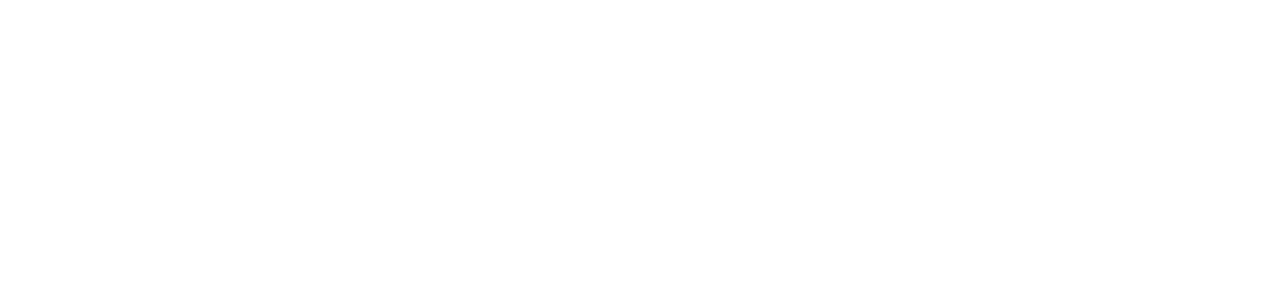
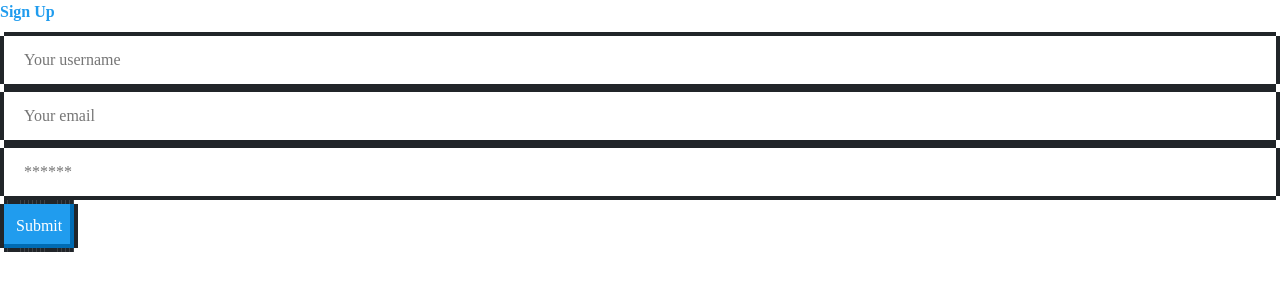
Before and after one commit to imjord/wayo, a React (Create React App) app in the folder client/: page / in a window 1280 px wide. Shown: the top 300 px of the page. Built offline with nearby package versions, Linux system fonts and the light colour scheme.

Commit message:
working on signup page- added auth file

```diff
--- a/client/package.json
+++ b/client/package.json
@@ -4,6 +4,7 @@
   "private": true,
   "proxy": "http://localhost:3001",
   "dependencies": {
+    "@apollo/client": "^3.4.13",
     "@apollo/react-hooks": "^4.0.0",
     "@material-ui/core": "^4.12.3",
     "@material-ui/icons": "^4.11.2",
--- a/client/src/App.js
+++ b/client/src/App.js
@@ -1,7 +1,7 @@
 import React from 'react';
 import { BrowserRouter as Router, Route, Switch } from 'react-router-dom';
 import { ApolloProvider, ApolloClient, InMemoryCache, createHttpLink} from '@apollo/client';
-
+import SignUp from './pages/Signup';
 
 function App() {
 const httpLink = createHttpLink({
@@ -18,6 +18,7 @@
     <ApolloProvider client={client}>
       <Router>
       <div>
+        <SignUp> </SignUp>
       <Switch>
 
           </Switch>
--- a/client/src/index.css
+++ b/client/src/index.css
@@ -1,10 +1,10 @@
 body {
   margin: 0;
-  font-family: -apple-system, BlinkMacSystemFont, 'Segoe UI', 'Roboto', 'Oxygen',
+   font-family: 'Press Start'; /* -apple-system, BlinkMacSystemFont, 'Press Start 2P', 'Segoe UI', 'Roboto', 'Oxygen',
     'Ubuntu', 'Cantarell', 'Fira Sans', 'Droid Sans', 'Helvetica Neue',
     sans-serif;
   -webkit-font-smoothing: antialiased;
-  -moz-osx-font-smoothing: grayscale;
+  -moz-osx-font-smoothing: grayscale; */
 }
 
 code {
--- a/client/src/pages/Signup.js
+++ b/client/src/pages/Signup.js
@@ -1,6 +1,82 @@
-import React from 'react';
+import React, {useState} from 'react';
+import { useMutation } from '@apollo/client';
+import { ADD_USER } from '../utils/mutations';
+import Auth from '../utils/auth';
+
 
 function SignUp() {
+const [formState, setFormState] = useState({ username: '', email: '', password: ''});
+
+// update the state based on form input changes
+const updateChange = (event) => {
+    const { name, value} = event.target;
+
+    setFormState({
+        ...formState,
+        [name]: value,
+    })
+}
+
+const [addUser, { error }] = useMutation(ADD_USER);
+
+// submit form
+const updateFormSubmit = async event => {
+    event.preventDefault();
+
+    try {
+        // executre adduser mutation and pass in variable data from form
+        const { data } = await addUser({
+            variables: { ...formState }
+        });
+        Auth.login(data.addUser.token);
+    } catch (e){
+        console.error(e);
+    }
+};
+return(
+    <main className='flex-row justify-center mb-4'>
+      <div className='col-12 col-md-6'>
+        <div className='card'>
+          <h4 className='card-header nes-text is-primary'>Sign Up</h4>
+          <div className='card-body'>
+            <form onSubmit={updateFormSubmit}>
+              <input
+                className='nes-input'
+                placeholder='Your username'
+                name='username'
+                type='username'
+                id='username'
+                value={formState.username}
+                onChange={updateChange}
+              />
+              <input
+                className='nes-input'
+                placeholder='Your email'
+                name='email'
+                type='email'
+                id='email'
+                value={formState.email}
+                onChange={updateChange}
+              />
+              <input
+                className='nes-input'
+                placeholder='******'
+                name='password'
+                type='password'
+                id='password'
+                value={formState.password}
+                onChange={updateChange}
+              />
+              <button className='nes-btn is-primary' type='submit'>
+                Submit
+              </button>
+            </form>
+            {error && <div className="nes-text is-error">Sign up failed</div>}
+          </div>
+        </div>
+      </div>
+    </main>
+)
 
 }
 
--- a/client/src/utils/auth.js
+++ b/client/src/utils/auth.js
@@ -0,0 +1,61 @@
+import { renderToStringWithData } from '@apollo/client/react/ssr';
+import decode from 'jwt-decode';
+
+
+class AuthService{
+    // retrieve data saved in token
+    getProfile(){
+        return decode(this.getToken());
+    }
+    // check if the user is still logged in
+    loggedIn() {
+        // checks if there is a saved token and its still valid
+        const token = this.getToken();
+        // use type coersion to check if token is NOT undefined and the token is expired
+        return !!token && !this.isTokenExpired(token);
+    }
+
+    // check if token is expired
+
+    isTokenExpired(token){
+        try {
+            const decoded = decode(token);
+      if (decoded.exp < Date.now() / 1000) {
+        return true;
+      } else {
+        return false;
+      }
+    } catch (err) {
+      return false;
+    }
+  }
+
+  // retrieve token from localStorage
+  getToken() {
+    // Retrieves the user token from localStorage
+    return localStorage.getItem('id_token');
+  }
+
+  // set token to localStorage and reload page to homepage
+  login(idToken) {
+    // Saves user token to localStorage
+    localStorage.setItem('id_token', idToken);
+
+    window.location.assign('/');
+  }
+
+  // clear token from localStorage and force logout with reload
+  logout() {
+    // Clear user token and profile data from localStorage
+    localStorage.removeItem('id_token');
+    // this will reload the page and reset the state of the application
+    window.location.assign('/');
+  }
+
+
+}
+
+
+
+
+export default new AuthService;
--- a/client/src/utils/mutations.js
+++ b/client/src/utils/mutations.js
@@ -0,0 +1,25 @@
+import { gql } from '@apollo/client';
+
+
+export const LOGIN_USER = gql `
+mutation login($email: String!, $password: String!) {
+    login(email: $email, password: $password){
+        token
+        user{
+            _id
+            username
+        }
+    }
+}`;
+
+
+
+export const ADD_USER = gql `mutation addUser($username: String!, $email: String!, $password: String!){
+    addUser(username: $username, email: $email, password: $password){
+        token
+        user {
+            _id
+            username
+        }
+    }
+}`;
```
Also changed, not shown: client/src/utils/queries.js (+11 -0 lines), 1 other file (tests, documents, lock files or other folders).
